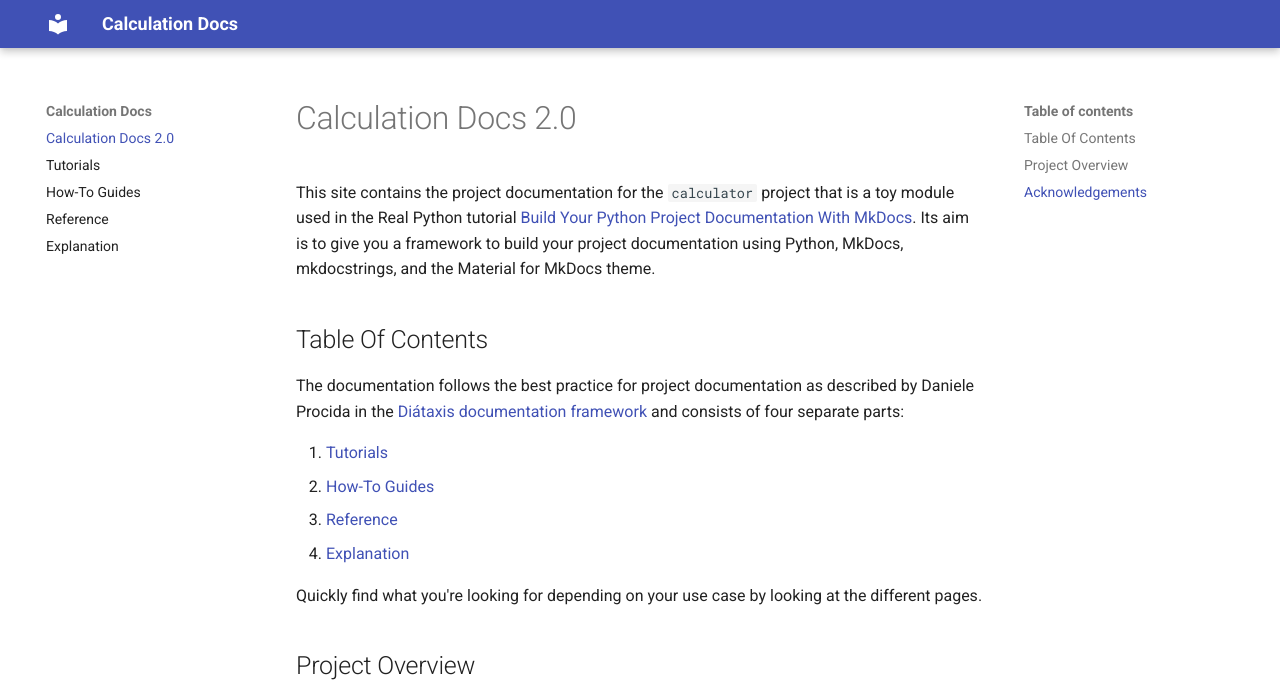
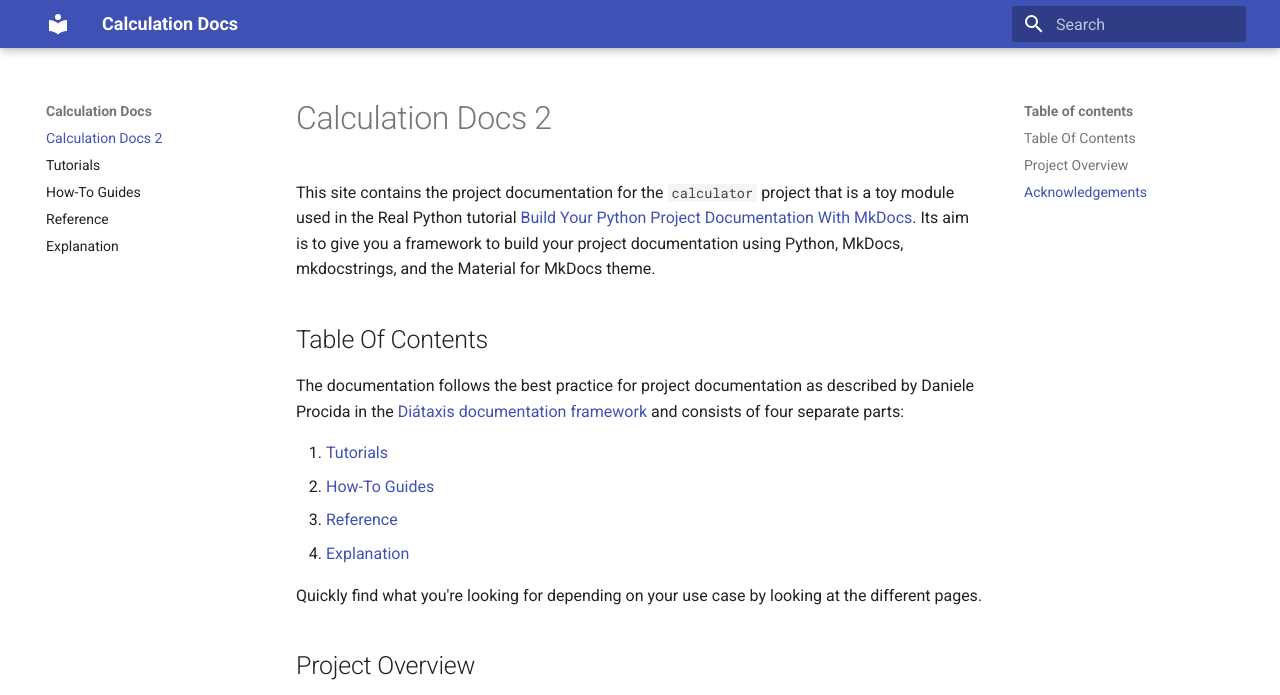
Before and after one commit to arcook-intel/LearnDocumentation, an MkDocs documentation site: the page built from docs/index.md, in a window 1280 px wide and 1010 px high, cut to the strip 0-695 px from the top of the window. Built offline with MkDocs 1.6.1 and Material for MkDocs 9.7.7, drawn with Linux system fonts in a browser that asks for light colours; the version menu is left out.

```diff
--- a/mkdocs.yml
+++ b/mkdocs.yml
@@ -6,13 +6,14 @@ theme:
 
 plugins:
   - mkdocstrings
+  - search
 
 extra:
   version:
     provider: mike
 
 nav:
-  - Calculation Docs 2.0: index.md
+  - Calculation Docs 2: index.md
   - tutorials.md
   - How-To Guides: how-to-guides.md
   - reference.md
```
